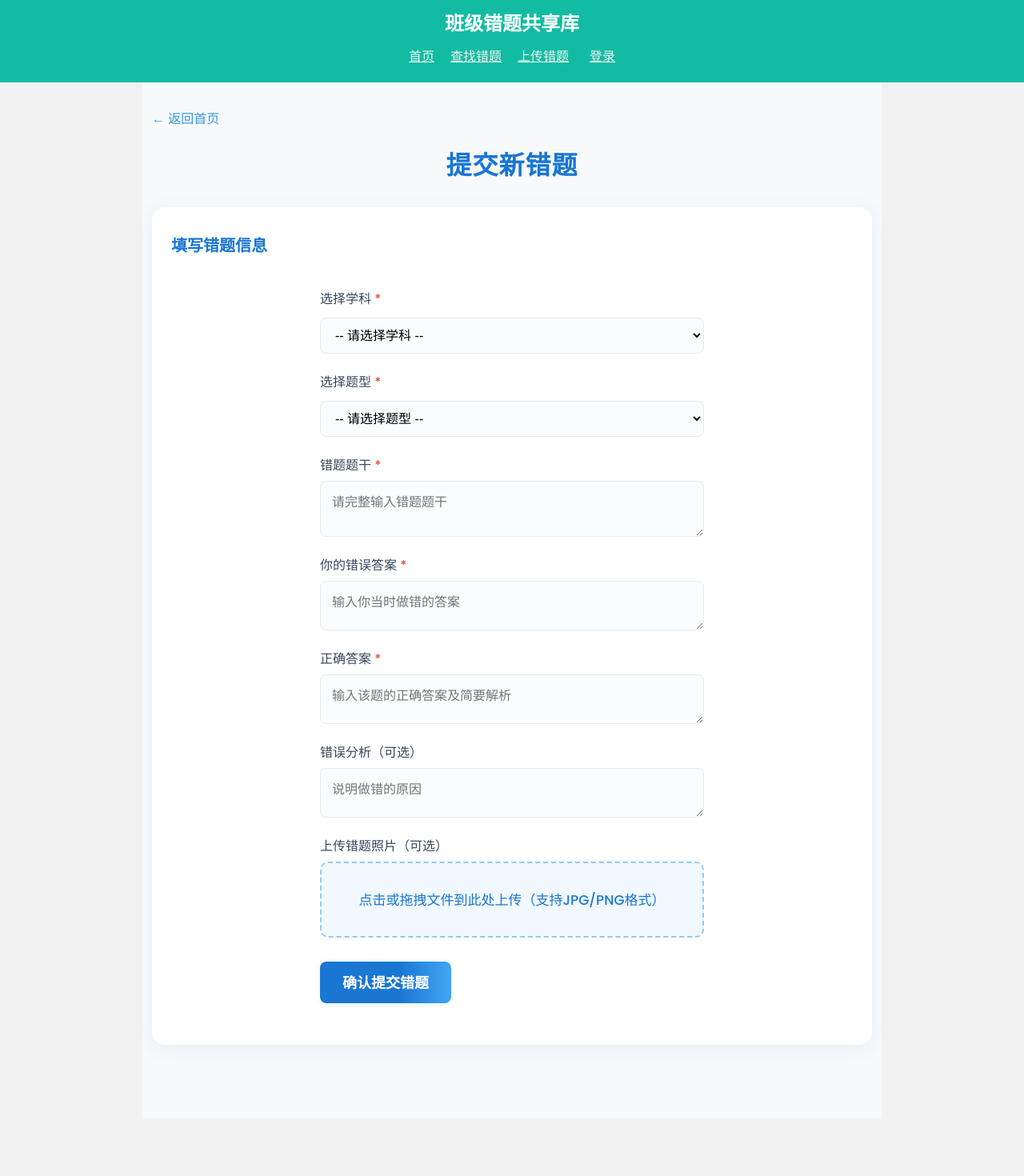
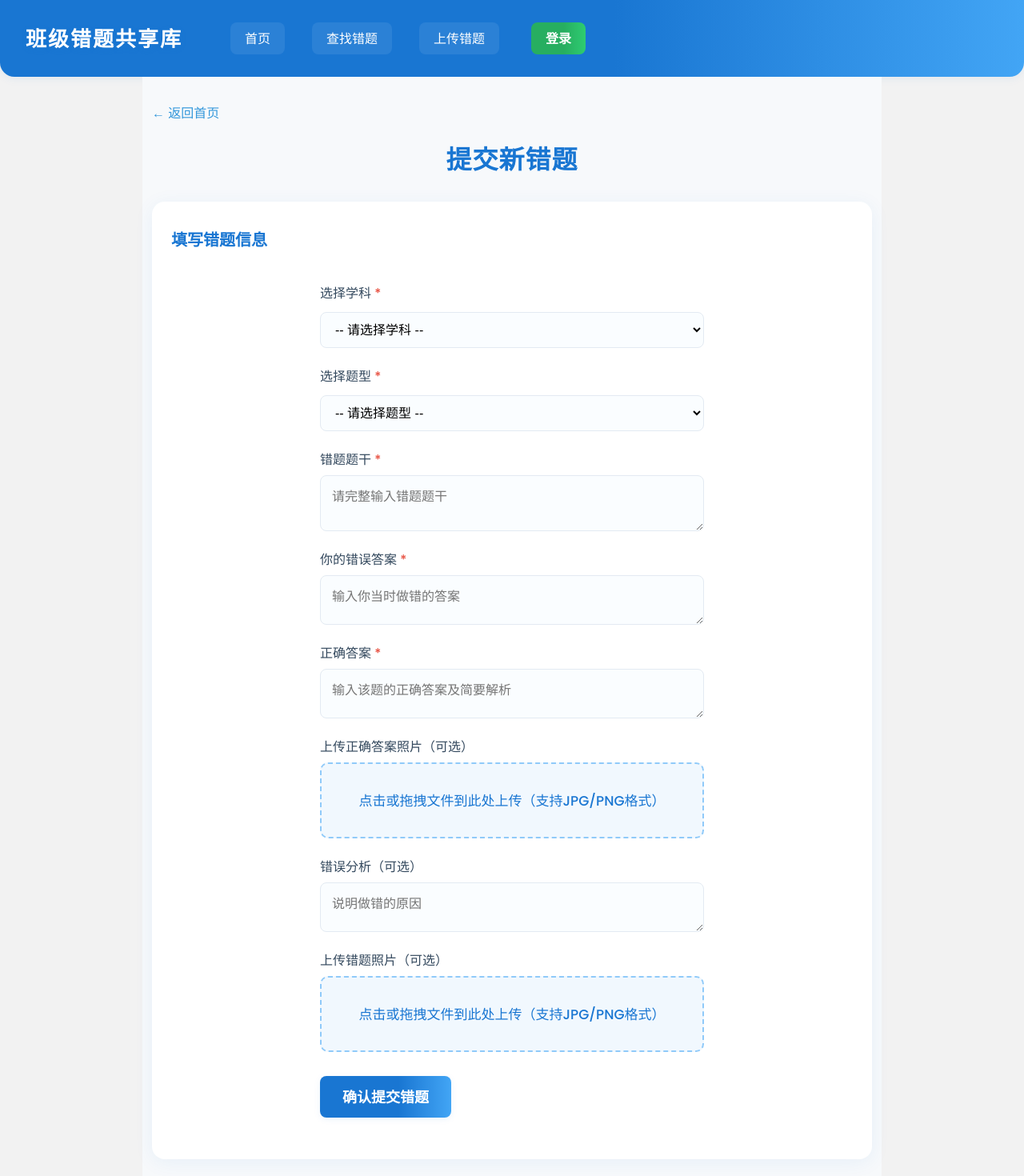
Before and after one commit to Jason4zh/classerrorbook, a React (Create React App) app: page /create in a window 1280 px wide. Shown: the top 1470 px of the page at 80% size. Before the commit the page ends 1398 px from the top, so only its background shows below. Built offline with nearby package versions, Linux system fonts and the light colour scheme; the HTML template or start-up script is replaced by a standard one.

Commit message:
Upgrade Release 1.1.2

```diff
--- a/src/App.js
+++ b/src/App.js
@@ -53,18 +53,99 @@ function AppRoutes() {
 
   return (
     <>
-      <nav>
-        <h1>班级错题共享库</h1>
-        <Link to="/">首页</Link>
-        <Link to="/search">查找错题</Link>
-        <Link to="/create">上传错题</Link>
+      <nav
+        style={{
+          background: 'linear-gradient(90deg, #1976d2 60%, #42a5f5 100%)',
+          padding: '18px 32px',
+          display: 'flex',
+          alignItems: 'center',
+          gap: '18px',
+          borderRadius: '0 0 18px 18px',
+          boxShadow: '0 2px 12px rgba(25,118,210,0.08)'
+        }}
+      >
+        <h1 style={{
+          color: '#fff',
+          fontWeight: 700,
+          fontSize: 26,
+          letterSpacing: 2,
+          marginRight: 32,
+          textShadow: '0 2px 8px rgba(25,118,210,0.12)'
+        }}>班级错题共享库</h1>
+        <Link to="/" style={{
+          color: '#fff',
+          background: 'rgba(255,255,255,0.08)',
+          padding: '7px 18px',
+          borderRadius: 8,
+          fontSize: 16,
+          fontWeight: 500,
+          textDecoration: 'none',
+          marginRight: 6,
+          transition: 'background 0.2s'
+        }}>首页</Link>
+        <Link to="/search" style={{
+          color: '#fff',
+          background: 'rgba(255,255,255,0.08)',
+          padding: '7px 18px',
+          borderRadius: 8,
+          fontSize: 16,
+          fontWeight: 500,
+          textDecoration: 'none',
+          marginRight: 6,
+          transition: 'background 0.2s'
+        }}>查找错题</Link>
+        <Link to="/create" style={{
+          color: '#fff',
+          background: 'rgba(255,255,255,0.08)',
+          padding: '7px 18px',
+          borderRadius: 8,
+          fontSize: 16,
+          fontWeight: 500,
+          textDecoration: 'none',
+          marginRight: 6,
+          transition: 'background 0.2s'
+        }}>上传错题</Link>
         {user ? (
           <>
-            <span style={{ marginLeft: 16, color: "white" }}>{username}</span>
-            <button onClick={handleLogout} style={{ marginLeft: 10 }}>退出登录</button>
+            <span style={{
+              marginLeft: 16,
+              color: "#fff",
+              fontWeight: 600,
+              fontSize: 16,
+              background: 'rgba(255,255,255,0.13)',
+              padding: '7px 16px',
+              borderRadius: 8,
+              letterSpacing: 1
+            }}>{username}</span>
+            <button
+              onClick={handleLogout}
+              style={{
+                marginLeft: 10,
+                background: 'linear-gradient(90deg, #e74c3c 60%, #f39c12 100%)',
+                color: '#fff',
+                border: 'none',
+                borderRadius: 8,
+                padding: '7px 18px',
+                fontSize: 16,
+                fontWeight: 600,
+                cursor: 'pointer',
+                boxShadow: '0 2px 8px rgba(231,76,60,0.10)',
+                transition: 'background 0.2s'
+              }}
+            >退出登录</button>
           </>
         ) : (
-          <Link to="/login" style={{ marginLeft: 16 }}>登录</Link>
+          <Link to="/login" style={{
+            marginLeft: 16,
+            color: '#fff',
+            background: 'linear-gradient(90deg, #27ae60 60%, #2ecc71 100%)',
+            padding: '7px 18px',
+            borderRadius: 8,
+            fontSize: 16,
+            fontWeight: 600,
+            textDecoration: 'none',
+            transition: 'background 0.2s'
+          }}>登录</Link>
         )}
       </nav>
       <Routes>
--- a/src/pages/Create.js
+++ b/src/pages/Create.js
@@ -16,13 +16,14 @@ const Upload = () => {
   const [analysis, setAnalysis] = useState('')
   const [questionImg, setQuestionImg] = useState(null)
   const [formError, setFormError] = useState(null)
-
+  const [answerImg, setAnswerImg] = useState(null)
+  const [answerImgUrl, setAnswerImgUrl] = useState(null)
   const [userName, setUserName] = useState('')
   useEffect(() => {
   const getUsername = async () => {
     const { data: userData } = await supabase.auth.getUser();
     if (userData.user) {
-      const { data, error } = await supabase
+      const { data } = await supabase
         .from('profiles')
         .select('username')
         .eq('id', userData.user.id)
@@ -42,15 +43,24 @@ const Upload = () => {
 }, []);
 
   // 文件选择
-  const handleFileChange = (e) => {
+  const handleQuestionFileChange = (e) => {
     setQuestionImg(e.target.files[0])
+  }
+  const handleAnswerFileChange = (e) => {
+    setAnswerImg(e.target.files[0])
   }
 
   // 拖拽上传
-  const handleDrop = (e) => {
+  const handleQuestionDrop = (e) => {
     e.preventDefault()
     if (e.dataTransfer.files && e.dataTransfer.files[0]) {
       setQuestionImg(e.dataTransfer.files[0])
+    }
+  }
+  const handleAnswerDrop = (e) => {
+    e.preventDefault()
+    if (e.dataTransfer.files && e.dataTransfer.files[0]) {
+      setAnswerImg(e.dataTransfer.files[0])
     }
   }
 
@@ -58,6 +68,10 @@ const Upload = () => {
   const handleDragOver = (e) => {
     e.preventDefault()
   }
+  const handleAnswerDragOver = (e) => {
+    e.preventDefault()
+  }
+
 
   // 表单提交
   const handleSubmit = async (e) => {
@@ -67,7 +81,6 @@ const Upload = () => {
       return
     }
 
-    // 上传图片到 Supabase Storage（如有图片）
     let imgUrl = null
     if (questionImg) {
       const fileExt = questionImg.name.split('.').pop()
@@ -82,9 +95,24 @@ const Upload = () => {
       }
       imgUrl = "https://hqzemultusietooosnxt.supabase.co/storage/v1/object/public/questionimg/" + uploadData?.path
     }
+    let answerImgUrl = null
+    if (answerImg) {
+      const fileExt = answerImg.name.split('.').pop()
+      const fileName = `${Date.now()}_answer.${fileExt}`
+      const { data: uploadData, error: uploadError } = await supabase
+        .storage
+        .from('answerimg')
+        .upload(fileName, answerImg)
+      if (uploadError) {
+        setFormError('正确答案图片上传失败，请重试')
+        return
+      }
+      answerImgUrl = "https://hqzemultusietooosnxt.supabase.co/storage/v1/object/public/answerimg/" + uploadData?.path
+      setAnswerImgUrl(answerImgUrl)
+    }
 
     // 插入数据库
-    const { data, error } = await supabase
+    const { error } = await supabase
       .from('question')
       .insert([{
         subject,
@@ -93,7 +121,8 @@ const Upload = () => {
         eanswer: wrongAnswer,
         canswer: correctAnswer,
         analysis,
-        imageurl: imgUrl,
+        qimageurl: imgUrl,
+        aimageurl: answerImgUrl,
         author: userName || '匿名'
       }])
 
@@ -252,6 +281,50 @@ const Upload = () => {
               }} />
           </div>
           <div className="form-group" style={{ marginBottom: 22 }}>
+            <label style={{
+              fontWeight: 500,
+              marginBottom: 7,
+              display: 'block',
+              color: '#34495e'
+            }}>上传正确答案照片（可选）</label>
+            <div
+              className="upload-area"
+              id="answerUploadArea"
+              onClick={() => document.getElementById('answerImg').click()}
+              onDrop={handleAnswerDrop}
+              onDragOver={handleAnswerDragOver}
+              style={{
+                border: '2px dashed #90caf9',
+                borderRadius: 10,
+                background: '#f1f8fe',
+                padding: '32px 0',
+                textAlign: 'center',
+                cursor: 'pointer',
+                transition: 'border 0.2s, background 0.2s',
+                marginTop: 6,
+                color: '#1976d2',
+                fontSize: 17,
+                fontWeight: 500
+              }}
+            >
+              <div className="upload-text">
+                {answerImg ? answerImg.name : "点击或拖拽文件到此处上传（支持JPG/PNG格式）"}
+              </div>
+              <input
+                type="file"
+                id="answerImg"
+                accept="image/jpg,image/png"
+                style={{ display: "none" }}
+                onChange={handleAnswerFileChange}
+              />
+            </div>
+            {answerImgUrl && (
+              <div style={{ marginTop: 10 }}>
+                <img src={answerImgUrl} alt="正确答案图片" style={{ maxWidth: '100%', borderRadius: 8, border: '1.5px solid #e3eaf2' }} />
+              </div>
+            )}
+          </div>
+          <div className="form-group" style={{ marginBottom: 22 }}>
             <label htmlFor="analysis" style={{
               fontWeight: 500,
               marginBottom: 7,
@@ -282,7 +355,7 @@ const Upload = () => {
               className="upload-area"
               id="uploadArea"
               onClick={() => document.getElementById('questionImg').click()}
-              onDrop={handleDrop}
+              onDrop={handleQuestionDrop}
               onDragOver={handleDragOver}
               style={{
                 border: '2px dashed #90caf9',
@@ -306,7 +379,7 @@ const Upload = () => {
                 id="questionImg"
                 accept="image/jpg,image/png"
                 style={{ display: "none" }}
-                onChange={handleFileChange}
+                onChange={handleQuestionFileChange}
               />
             </div>
           </div>
--- a/src/pages/Home.js
+++ b/src/pages/Home.js
@@ -333,6 +333,32 @@ const Home = () => {
                 <div className="answer" style={{ fontSize: 15, marginBottom: 8, color: '#666' }}>
                   <span style={{ fontWeight: 'bold', color: '#27ae60' }}>正确答案：</span>
                   {renderLatex(q.canswer) || '无'}
+                  {/* 正确答案图片预览 */}
+                  {q.answerimgurl && (
+                    <div style={{ marginTop: 8 }}>
+                      <img
+                        src={q.answerimgurl}
+                        alt="正确答案图片"
+                        style={{
+                          maxWidth: '100%',
+                          maxHeight: 180,
+                          borderRadius: 8,
+                          border: '1.5px solid #e3eaf2',
+                          display: 'block',
+                          marginLeft: 0,
+                          transition: 'transform 0.2s',
+                          cursor: 'pointer'
+                        }}
+                        onClick={() => {
+                          setCurrentImage(q.answerimgurl);
+                          setAllImages([{ src: q.answerimgurl }]);
+                          setViewerVisible(true);
+                        }}
+                        onMouseOver={e => e.currentTarget.style.transform = 'scale(1.03)'}
+                        onMouseOut={e => e.currentTarget.style.transform = 'scale(1)'}
+                      />
+                    </div>
+                  )}
                 </div>
                 <div className="answer" style={{ fontSize: 15, marginBottom: 8, color: '#666' }}>
                   <span style={{ fontWeight: 'bold', color: '#e67e22' }}>错误答案：</span>
--- a/src/pages/Index.js
+++ b/src/pages/Index.js
@@ -1,4 +1,3 @@
-import React from 'react'
 import { Link } from 'react-router-dom'
 
 const Index = () => {
```
Also changed, not shown: src/pages/Login.js (+46 -16 lines).
